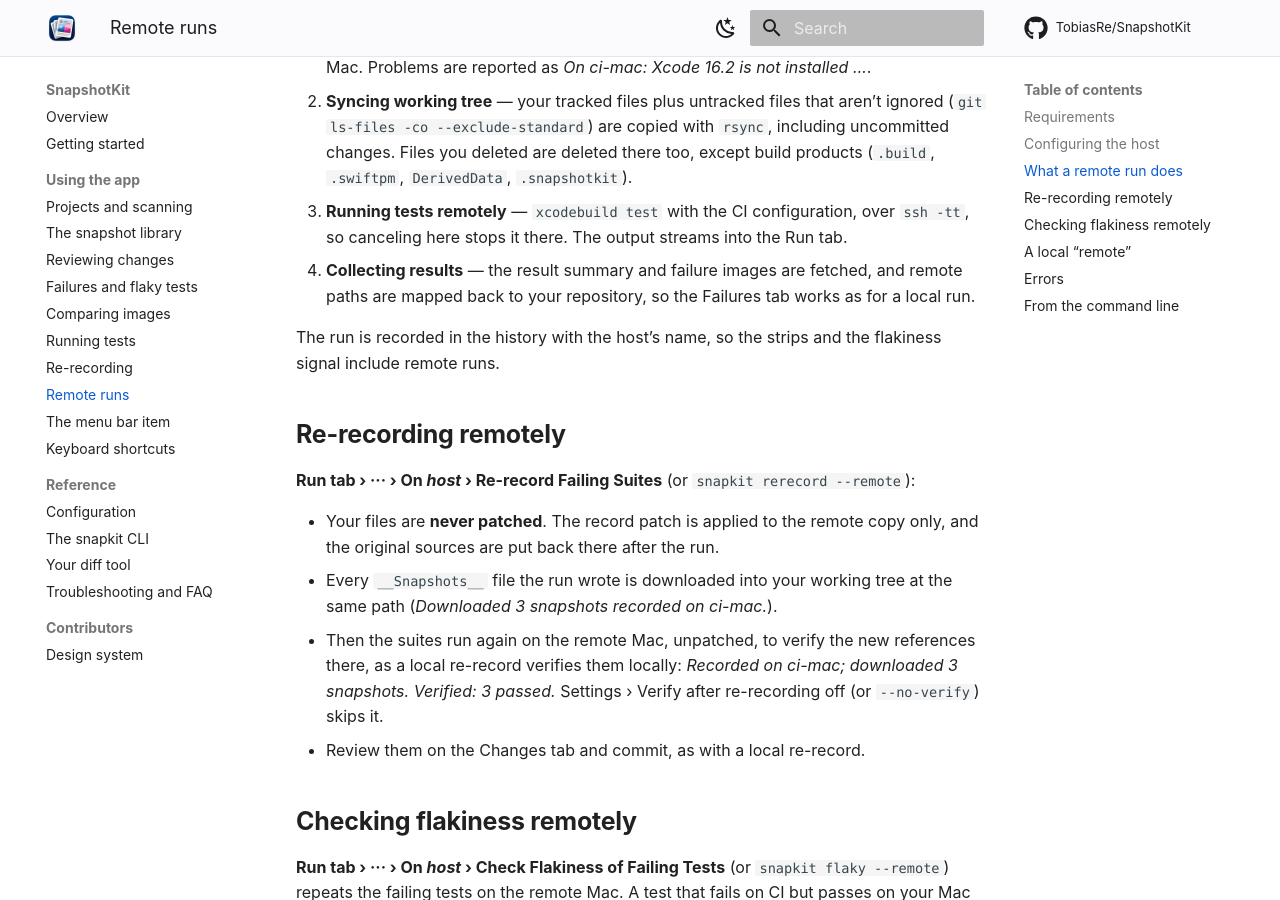
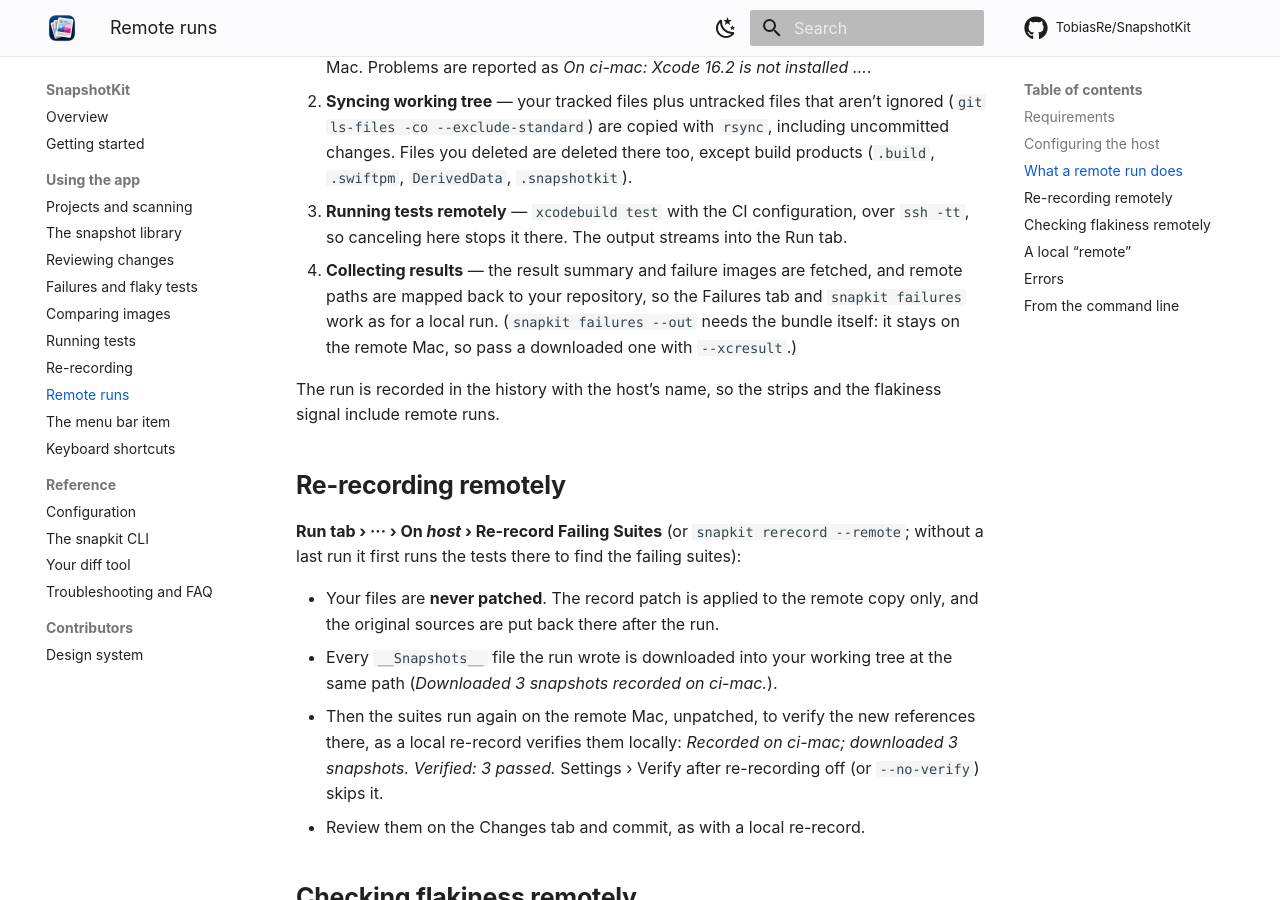
Before and after one commit to TobiasRe/SnapshotKit, an MkDocs documentation site: the page built from docs/remote-runs.md, in a window 1280 px wide and 900 px high, scrolled down 1200 px. Built offline with MkDocs 1.6.1 and Material for MkDocs 9.7.7, drawn with Linux system fonts in a browser that asks for light colours; comment, search, counter and statistics services are not loaded.

Commit message:
Document the round-5 Core fixes
Remote failures, discovery on the remote Mac, tests run by their function
whatever their display name, and the changelog entries for the fixes.

```diff
--- a/docs/remote-runs.md
+++ b/docs/remote-runs.md
@@ -45,14 +45,16 @@
 3. **Running tests remotely** — `xcodebuild test` with the CI configuration, over `ssh -tt`, so canceling here
    stops it there. The output streams into the Run tab.
 4. **Collecting results** — the result summary and failure images are fetched, and remote paths are mapped back
-   to your repository, so the Failures tab works as for a local run.
+   to your repository, so the Failures tab and `snapkit failures` work as for a local run. (`snapkit failures
+   --out` needs the bundle itself: it stays on the remote Mac, so pass a downloaded one with `--xcresult`.)
 
 The run is recorded in the history with the host’s name, so the strips and the flakiness signal include
 remote runs.
 
 ## Re-recording remotely
 
-**Run tab › ··· › On *host* › Re-record Failing Suites** (or `snapkit rerecord --remote`):
+**Run tab › ··· › On *host* › Re-record Failing Suites** (or `snapkit rerecord --remote`; without a last run it
+first runs the tests there to find the failing suites):
 
 - Your files are **never patched**. The record patch is applied to the remote copy only, and the original sources
   are put back there after the run.
```
Also changed, not shown: CHANGELOG.md (+11 -1 lines), docs/re-recording.md (+3 -1 lines).
